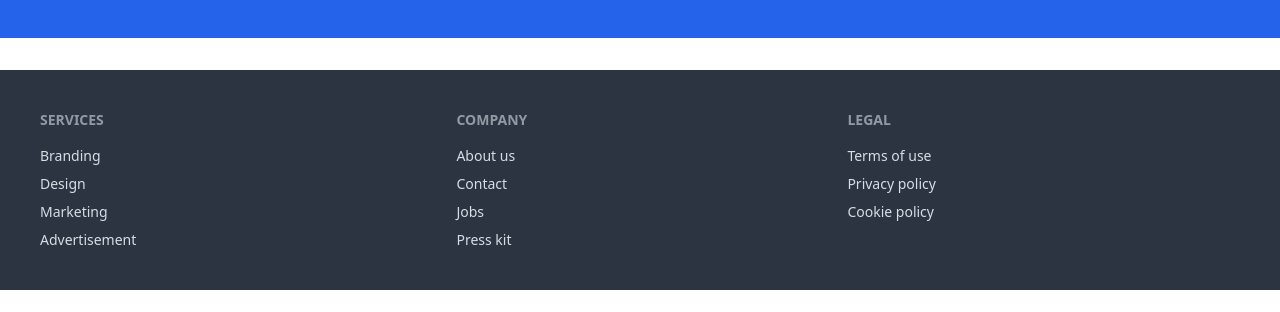
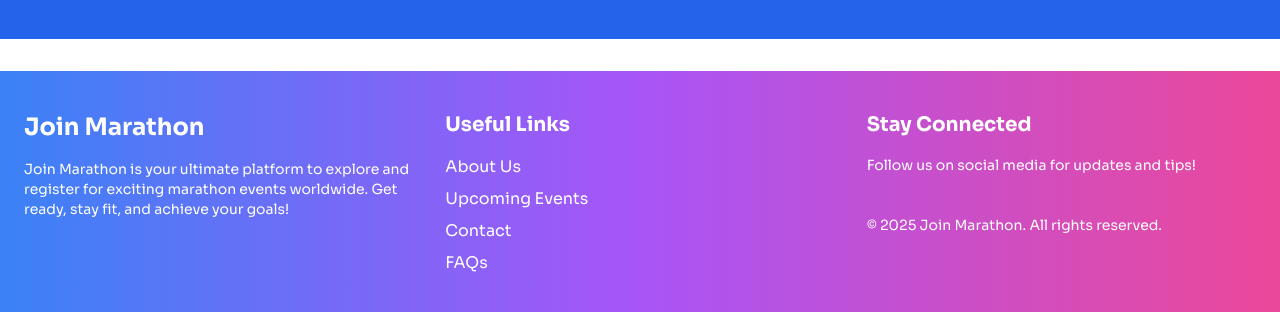
Before and after one commit to JHSiam/join-marathon-client-side, a React (Vite) app: page / in a window 1280 px wide. Shown: the part 3272-3584 px from the top of the page. Before the commit the page ends 3562 px from the top, so only its background shows below. Built offline with nearby package versions, Linux system fonts and the light colour scheme; no server answers.

Commit message:
font added

```diff
--- a/index.html
+++ b/index.html
@@ -1,13 +1,19 @@
 <!doctype html>
 <html lang="en">
+
 <head>
   <meta charset="UTF-8" />
   <!-- <link rel="icon" type="image/svg+xml" href="/vite.svg" /> -->
   <meta name="viewport" content="width=device-width, initial-scale=1.0" />
+  <link rel="preconnect" href="https://fonts.googleapis.com">
+  <link rel="preconnect" href="https://fonts.gstatic.com" crossorigin>
+  <link href="https://fonts.googleapis.com/css2?family=Sora:wght@100..800&display=swap" rel="stylesheet">
   <title>Join Marathon</title>
 </head>
+
 <body>
   <div id="root"></div>
   <script type="module" src="/src/main.jsx"></script>
 </body>
+
 </html>
--- a/src/components/Footer.jsx
+++ b/src/components/Footer.jsx
@@ -1,28 +1,79 @@
-import React from 'react'
+import React from 'react';
 
 export default function Footer() {
-    return (
-        <footer className="footer bg-neutral text-neutral-content p-10">
-            <nav>
-                <h6 className="footer-title">Services</h6>
-                <a className="link link-hover">Branding</a>
-                <a className="link link-hover">Design</a>
-                <a className="link link-hover">Marketing</a>
-                <a className="link link-hover">Advertisement</a>
-            </nav>
-            <nav>
-                <h6 className="footer-title">Company</h6>
-                <a className="link link-hover">About us</a>
-                <a className="link link-hover">Contact</a>
-                <a className="link link-hover">Jobs</a>
-                <a className="link link-hover">Press kit</a>
-            </nav>
-            <nav>
-                <h6 className="footer-title">Legal</h6>
-                <a className="link link-hover">Terms of use</a>
-                <a className="link link-hover">Privacy policy</a>
-                <a className="link link-hover">Cookie policy</a>
-            </nav>
-        </footer>
-    )
+  return (
+    <footer className="bg-gradient-to-r from-blue-500 via-purple-500 to-pink-500 text-white py-10">
+      <div className="container mx-auto px-6">
+        <div className="grid grid-cols-1 md:grid-cols-3 gap-8">
+          {/* Website Info */}
+          <div>
+            <h2 className="text-2xl font-bold">Join Marathon</h2>
+            <p className="mt-4 text-sm">
+              Join Marathon is your ultimate platform to explore and register for exciting marathon events worldwide. Get ready, stay fit, and achieve your goals!
+            </p>
+          </div>
+
+          {/* Useful Links */}
+          <div>
+            <h3 className="text-xl font-bold">Useful Links</h3>
+            <ul className="mt-4 space-y-2">
+              <li>
+                <a href="#about" className="hover:underline">
+                  About Us
+                </a>
+              </li>
+              <li>
+                <a href="#events" className="hover:underline">
+                  Upcoming Events
+                </a>
+              </li>
+              <li>
+                <a href="#contact" className="hover:underline">
+                  Contact
+                </a>
+              </li>
+              <li>
+                <a href="#faq" className="hover:underline">
+                  FAQs
+                </a>
+              </li>
+            </ul>
+          </div>
+
+          {/* Copyright and Social Links */}
+          <div>
+            <h3 className="text-xl font-bold">Stay Connected</h3>
+            <p className="mt-4 text-sm">Follow us on social media for updates and tips!</p>
+            <div className="flex space-x-4 mt-4">
+              <a
+                href="https://facebook.com"
+                target="_blank"
+                rel="noopener noreferrer"
+                className="text-white hover:text-gray-300"
+              >
+                <i className="fab fa-facebook fa-2x"></i>
+              </a>
+              <a
+                href="https://twitter.com"
+                target="_blank"
+                rel="noopener noreferrer"
+                className="text-white hover:text-gray-300"
+              >
+                <i className="fab fa-twitter fa-2x"></i>
+              </a>
+              <a
+                href="https://instagram.com"
+                target="_blank"
+                rel="noopener noreferrer"
+                className="text-white hover:text-gray-300"
+              >
+                <i className="fab fa-instagram fa-2x"></i>
+              </a>
+            </div>
+            <p className="mt-6 text-sm">&copy; {new Date().getFullYear()} Join Marathon. All rights reserved.</p>
+          </div>
+        </div>
+      </div>
+    </footer>
+  );
 }
--- a/src/index.css
+++ b/src/index.css
@@ -1,3 +1,8 @@
 @tailwind base;
 @tailwind components;
 @tailwind utilities;
+
+.sora-font{
+    font-family: "Sora", sans-serif;
+  font-optical-sizing: auto;
+}
```
Also changed, not shown: 1 other file (tests, documents, lock files or other folders). Lines whose indentation alone changed are shown as unchanged.
